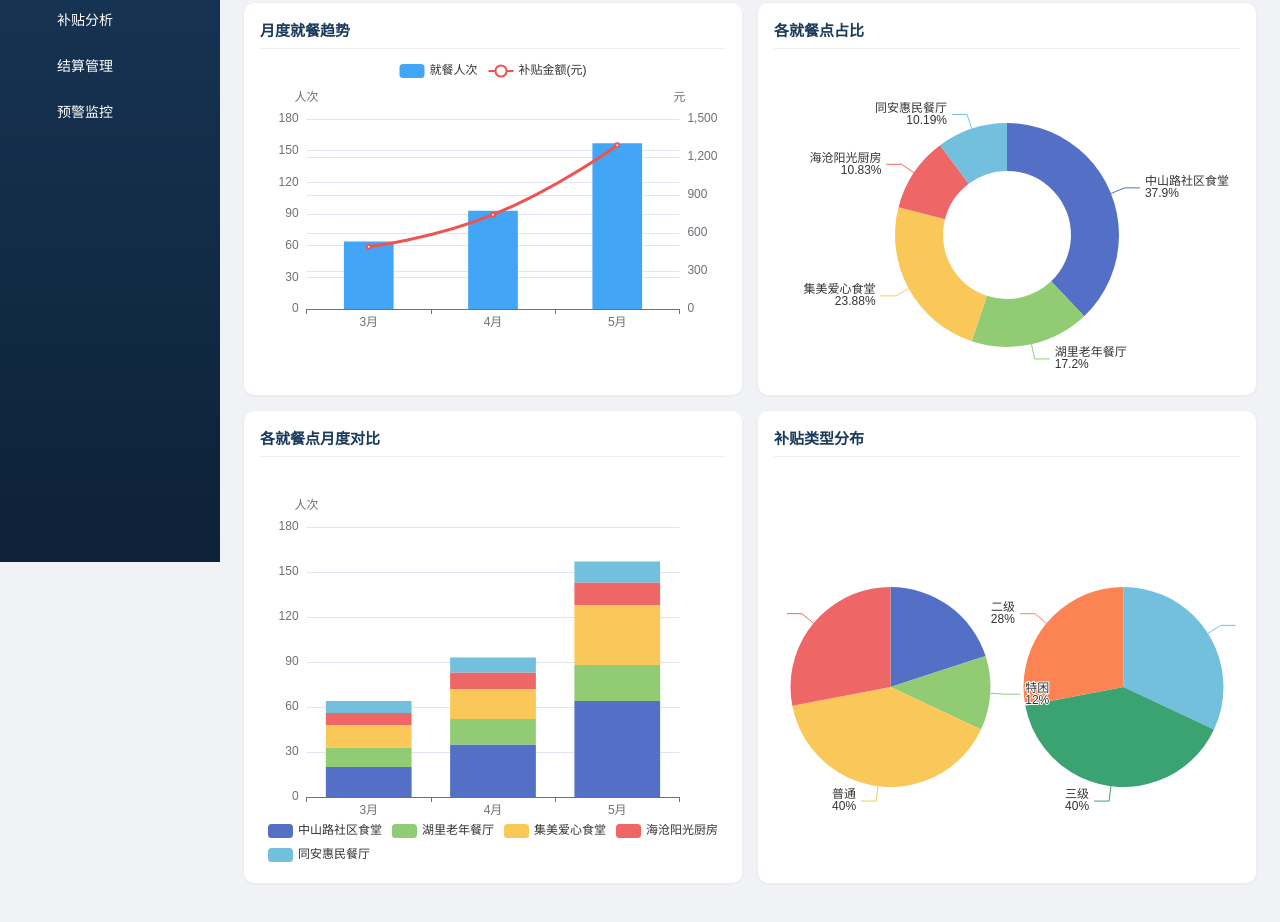
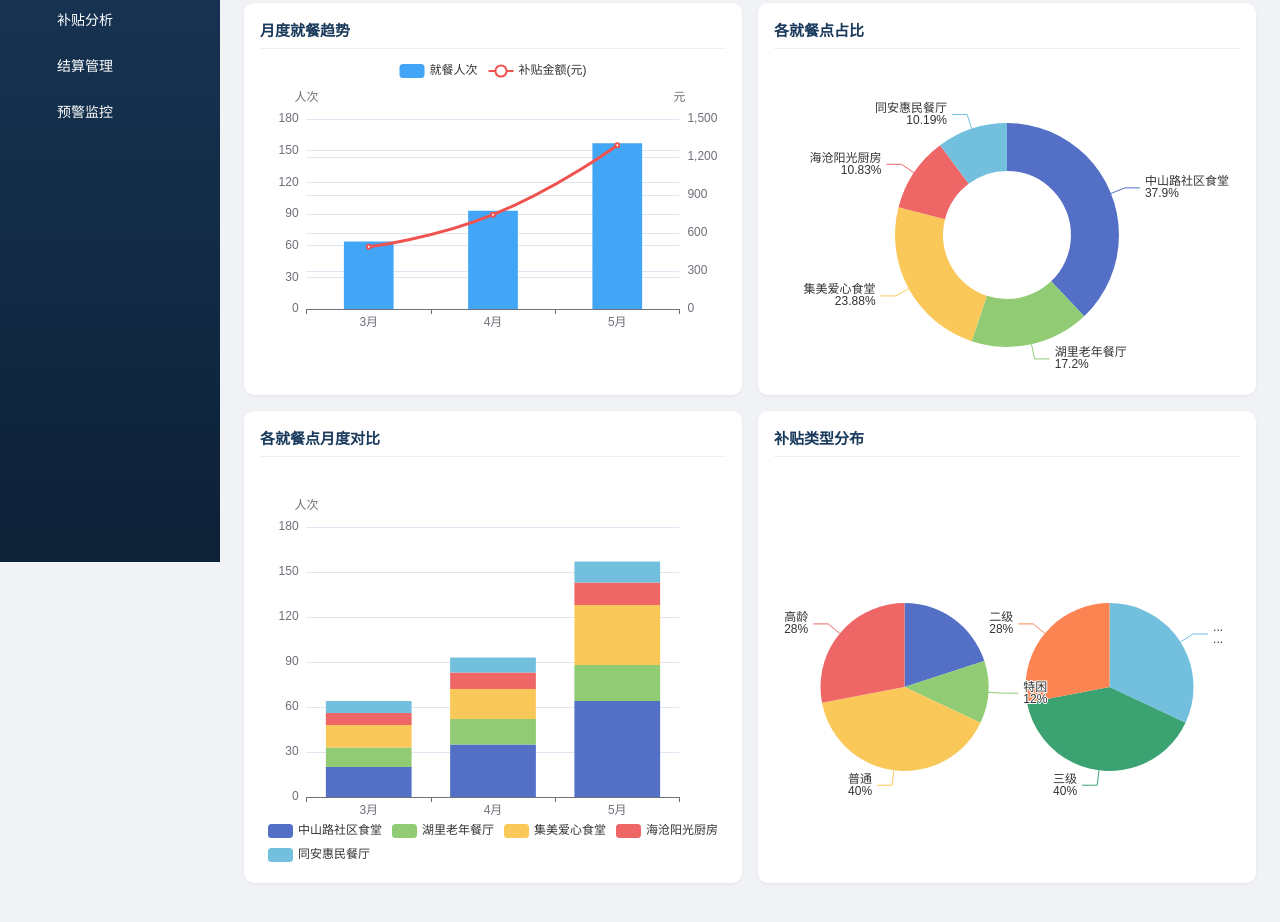
Before and after one commit to poll2713/Elderly-subsidy-system, a plain HTML site: page index.html in a window 1280 px wide. Shown: the part 238-1160 px from the top of the page. Drawn offline with nearby package versions, Linux system fonts and the light colour scheme.

Commit message:
index.html

```diff
--- a/index.html
+++ b/index.html
@@ -732,8 +732,8 @@
   if(c4)c4.setOption({
     tooltip:{trigger:'item'},
     series:[
-      {name:'补贴类型',type:'pie',radius:['0','50%'],center:['25%','55%'],data:Object.keys(typeCount).map(k=>({name:k,value:typeCount[k]})),label:{formatter:'{b}\n{d}%'}},
-      {name:'补贴等级',type:'pie',radius:['0','50%'],center:['75%','55%'],data:Object.keys(levelCount).map(k=>({name:k,value:levelCount[k]})),label:{formatter:'{b}\n{d}%'}}
+      {name:'补贴类型',type:'pie',radius:['0','42%'],center:['28%','55%'],data:Object.keys(typeCount).map(k=>({name:k,value:typeCount[k]})),label:{formatter:'{b}\n{d}%'}},
+      {name:'补贴等级',type:'pie',radius:['0','42%'],center:['72%','55%'],data:Object.keys(levelCount).map(k=>({name:k,value:levelCount[k]})),label:{formatter:'{b}\n{d}%'}}
     ]
   });
   // KPI
```
